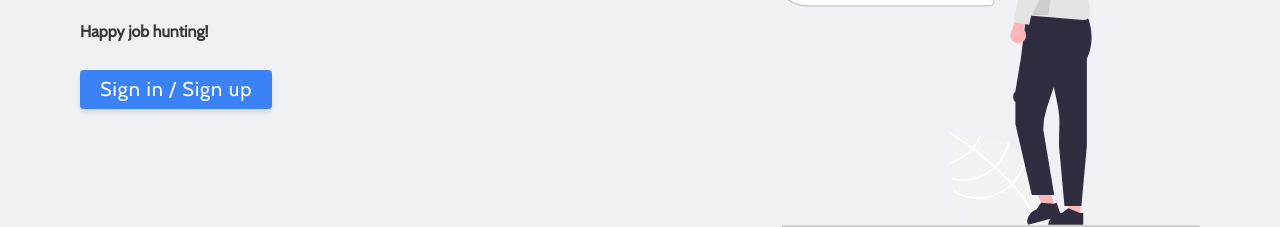
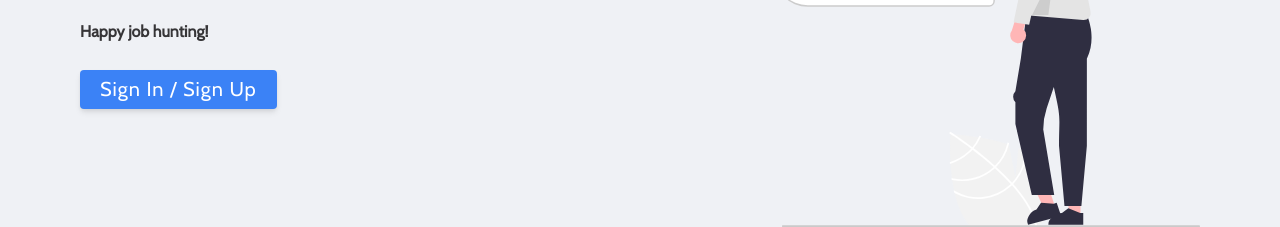
Before and after one commit to Bonamente/job-tracker, a React (Vite) app: page /main in a window 1280 px wide. Shown: the part 481-708 px from the top of the page. Built offline with nearby package versions, Linux system fonts and the light colour scheme.

Commit message:
refactor: update locale

```diff
--- a/src/locales/en.ts
+++ b/src/locales/en.ts
@@ -119,7 +119,7 @@ export default {
       delete: 'Delete',
       edit: 'Edit',
       loading: 'Loading...',
-      login: `Sign in / Sign up`,
+      login: `Sign In / Sign Up`,
       logout: 'sign out',
       submit: 'Submit',
       go_to: 'Go to page',
```
